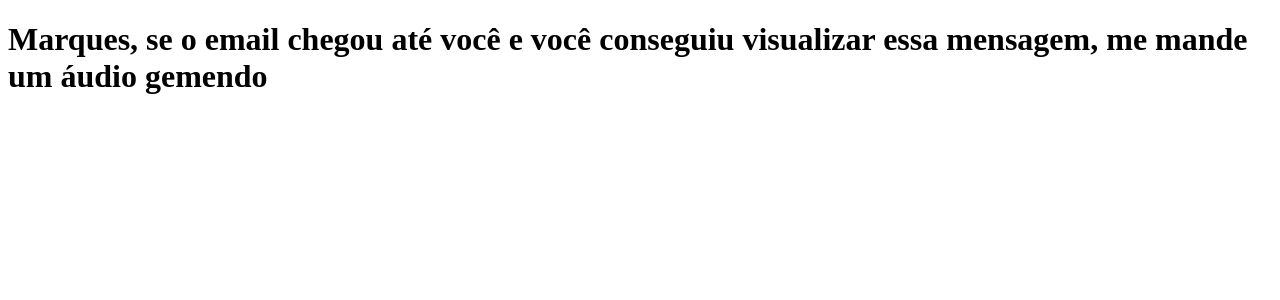
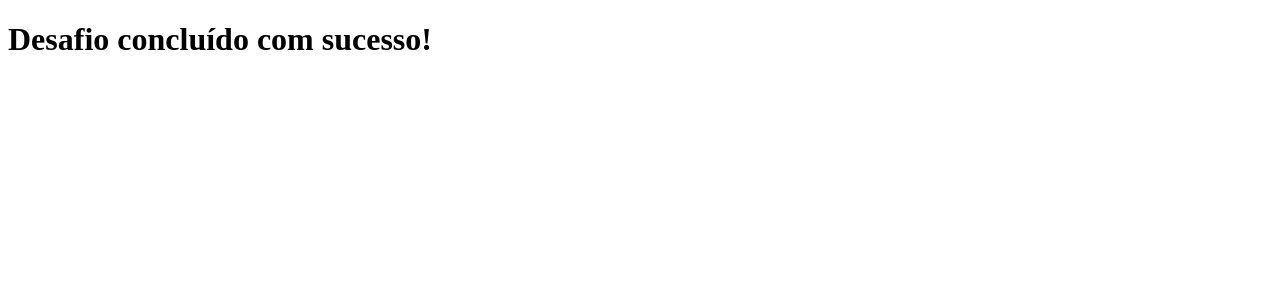
Before and after one commit to spinolavitor/clone_tabnews, a Next.js app: page / in a window 1280 px wide. Shown: the top 300 px of the page. Built offline with nearby package versions, Linux system fonts and the light colour scheme.

Commit message:
Atualizando a frase após o desafio ter sido concluído!

```diff
--- a/pages/index.js
+++ b/pages/index.js
@@ -1,5 +1,5 @@
 function Home() {
-    return <h1>Marques, se o email chegou até você e você conseguiu visualizar essa mensagem, me mande um áudio gemendo</h1>
+    return <h1>Desafio concluído com sucesso!</h1>
 }
 
 export default Home;
```
